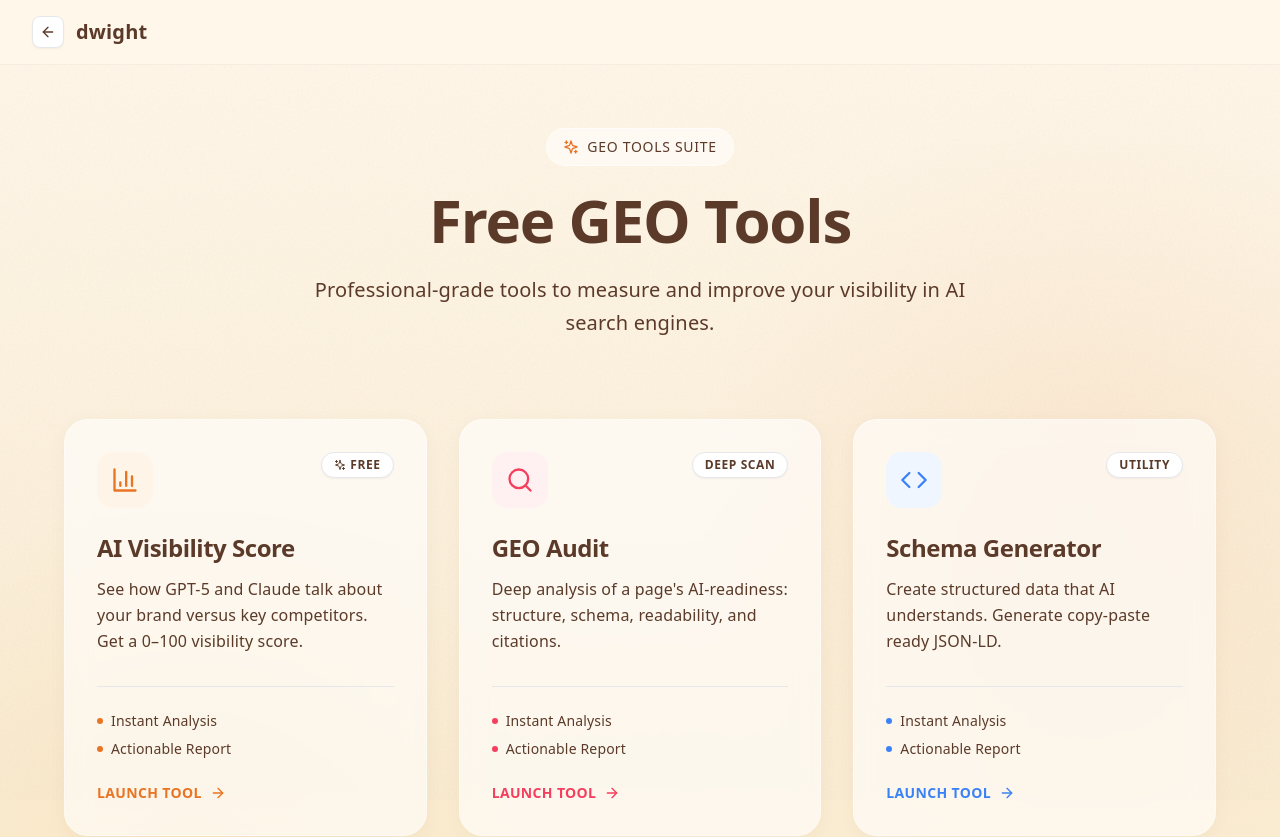
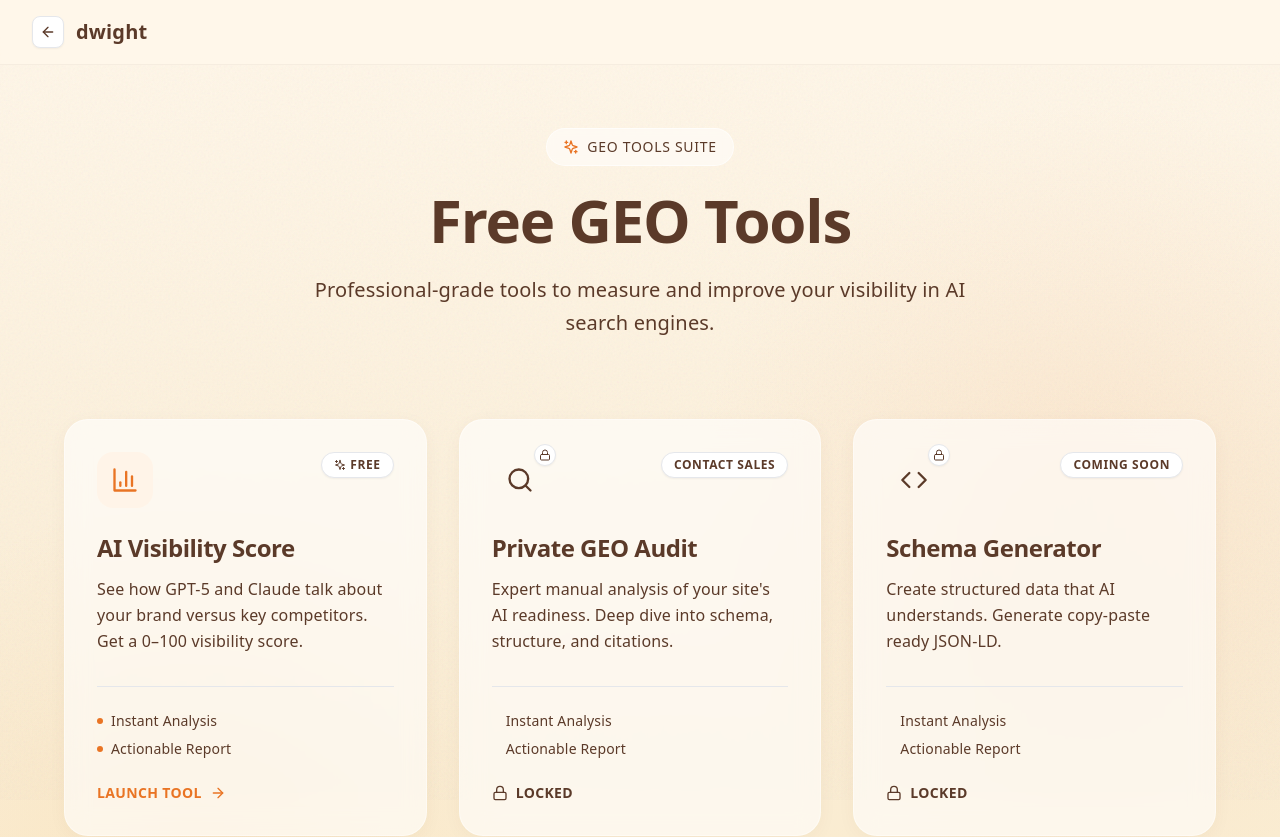
Before and after one commit to samuelsaleh/GEO-app, a Next.js app in the folder frontend/: page /tools in a window 1280 px wide. Shown: the top 837 px of the page. Built offline with nearby package versions, Linux system fonts and the light colour scheme.

Commit message:
feat: lock Schema Generator and Private GEO Audit features

```diff
--- a/frontend/src/app/pricing/page.tsx
+++ b/frontend/src/app/pricing/page.tsx
@@ -172,7 +172,7 @@ export default function PricingPage() {
               features={[
                 "AI Visibility Score (Basic)",
                 "Single-page GEO Audit",
-                "Schema Generator",
+                "Schema Generator (Coming Soon)",
                 "Basic Email Report"
               ]}
               delay="delay-300"
@@ -199,9 +199,9 @@ export default function PricingPage() {
             {/* Private Audit */}
             <PricingCard
               title="Private Audit"
-              price="€490"
-              description="Human expert analysis & implementation roadmap."
-              ctaText="Book Audit"
+              price="On Demand"
+              description="Expert human analysis & implementation roadmap."
+              ctaText="Contact Sales"
               ctaHref="/contact"
               features={[
                 "Everything in Full Report",
--- a/frontend/src/app/tools/page.tsx
+++ b/frontend/src/app/tools/page.tsx
@@ -11,7 +11,8 @@ function ToolCard({
   delay,
   badge,
   colorClass = "text-claude-500",
-  bgClass = "bg-cream-100/50"
+  bgClass = "bg-cream-100/50",
+  locked = false
 }: {
   title: string,
   description: string,
@@ -20,20 +21,27 @@ function ToolCard({
   delay: string,
   badge?: { text: string, icon?: any },
   colorClass?: string,
-  bgClass?: string
+  bgClass?: string,
+  locked?: boolean
 }) {
   return (
     <Link
       href={href}
-      className={`glass-card p-8 rounded-3xl flex flex-col justify-between h-full group animate-enter ${delay}`}
+      className={`glass-card p-8 rounded-3xl flex flex-col justify-between h-full group animate-enter ${delay} ${locked ? 'cursor-not-allowed opacity-80' : ''}`}
+      onClick={(e) => locked && e.preventDefault()}
     >
       <div>
         <div className="flex justify-between items-start mb-6">
-          <div className={`w-14 h-14 rounded-2xl ${bgClass} flex items-center justify-center group-hover:scale-110 transition-transform duration-300`}>
+          <div className={`w-14 h-14 rounded-2xl ${bgClass} flex items-center justify-center group-hover:scale-110 transition-transform duration-300 relative`}>
             <Icon className={`w-7 h-7 ${colorClass}`} />
+            {locked && (
+              <div className="absolute -right-2 -top-2 bg-white rounded-full p-1 shadow-sm border border-ink/5">
+                <Lock className="w-3 h-3 text-ink-muted" />
+              </div>
+            )}
           </div>
           {badge && (
-            <div className="flex items-center gap-1 px-3 py-1 rounded-full text-xs font-bold bg-white border border-ink/5 shadow-sm text-ink-light uppercase tracking-wider">
+            <div className={`flex items-center gap-1 px-3 py-1 rounded-full text-xs font-bold bg-white border border-ink/5 shadow-sm uppercase tracking-wider ${locked ? 'text-ink-muted' : 'text-ink-light'}`}>
               {badge.icon && <badge.icon className="w-3 h-3" />}
               {badge.text}
             </div>
@@ -59,7 +67,13 @@ function ToolCard({
           </li>
         </ul>
         <div className={`flex items-center text-sm font-bold ${colorClass} tracking-wide uppercase group-hover:translate-x-1 transition-transform`}>
-          Launch Tool <ArrowRight className="w-4 h-4 ml-2" />
+          {locked ? (
+            <span className="text-ink-muted flex items-center gap-2">
+              <Lock className="w-4 h-4" /> Locked
+            </span>
+          ) : (
+            <>Launch Tool <ArrowRight className="w-4 h-4 ml-2" /></>
+          )}
         </div>
       </div>
     </Link>
@@ -116,14 +130,15 @@ export default function ToolsPage() {
 
           {/* GEO Audit */}
           <ToolCard
-            title="GEO Audit"
-            description="Deep analysis of a page's AI-readiness: structure, schema, readability, and citations."
+            title="Private GEO Audit"
+            description="Expert manual analysis of your site's AI readiness. Deep dive into schema, structure, and citations."
             icon={Search}
-            href="/tools/health-check"
+            href="/contact"
             delay="delay-400"
-            badge={{ text: 'Deep Scan' }}
-            colorClass="text-rose-500"
-            bgClass="bg-rose-50"
+            badge={{ text: 'Contact Sales' }}
+            colorClass="text-ink-muted"
+            bgClass="bg-ink/5"
+            locked={true}
           />
 
           {/* Schema Generator */}
@@ -131,11 +146,12 @@ export default function ToolsPage() {
             title="Schema Generator"
             description="Create structured data that AI understands. Generate copy‑paste ready JSON-LD."
             icon={Code}
-            href="/tools/schema-generator"
+            href="#"
             delay="delay-500"
-            badge={{ text: 'Utility' }}
-            colorClass="text-blue-500"
-            bgClass="bg-blue-50"
+            badge={{ text: 'Coming Soon' }}
+            colorClass="text-ink-muted"
+            bgClass="bg-ink/5"
+            locked={true}
           />
         </div>
 
--- a/frontend/src/app/tools/schema-generator/page.tsx
+++ b/frontend/src/app/tools/schema-generator/page.tsx
@@ -1,7 +1,7 @@
 'use client'
 
 import { useState, useEffect } from 'react'
-import { Copy, CheckCircle, Code, ArrowLeft, Plus, Trash2, RefreshCw, Sparkles } from 'lucide-react'
+import { Copy, CheckCircle, Code, ArrowLeft, Plus, Trash2, RefreshCw, Sparkles, Lock } from 'lucide-react'
 import Link from 'next/link'
 
 type SchemaType = 'product' | 'article' | 'faq' | 'howto' | 'organization' | 'localBusiness' | 'breadcrumb'
@@ -258,7 +258,24 @@ ${JSON.stringify(schema, null, 2)}
           </p>
         </div>
 
-        <div className="grid lg:grid-cols-2 gap-8">
+        <div className="relative">
+          {/* Locked Overlay */}
+          <div className="absolute inset-0 z-50 flex items-center justify-center backdrop-blur-sm bg-white/50 rounded-[2rem] border border-white/20">
+            <div className="glass-card p-8 rounded-2xl text-center shadow-2xl max-w-md mx-4 animate-enter border border-ink/5">
+              <div className="w-16 h-16 bg-ink/5 rounded-2xl flex items-center justify-center mx-auto mb-6">
+                <Lock className="w-8 h-8 text-ink-muted" />
+              </div>
+              <h2 className="text-2xl font-bold text-ink mb-4">Coming Soon</h2>
+              <p className="text-ink-light mb-8">
+                We're putting the finishing touches on the Schema Generator. Check back soon or join our waitlist for updates.
+              </p>
+              <Link href="/contact" className="btn-primary inline-flex items-center justify-center w-full">
+                Contact Sales for Early Access
+              </Link>
+            </div>
+          </div>
+
+          <div className="grid lg:grid-cols-2 gap-8 opacity-50 pointer-events-none select-none blur-sm">
             {/* Form Section */}
             <div className="glass-card p-8 overflow-y-auto max-h-[800px] rounded-[2rem] animate-enter delay-100">
               <div className="flex justify-between items-center mb-8">
@@ -440,5 +457,6 @@ ${JSON.stringify(schema, null, 2)}
           </div>
         </div>
       </div>
+    </div>
   )
 }
```
Lines whose indentation alone changed are shown as unchanged.
